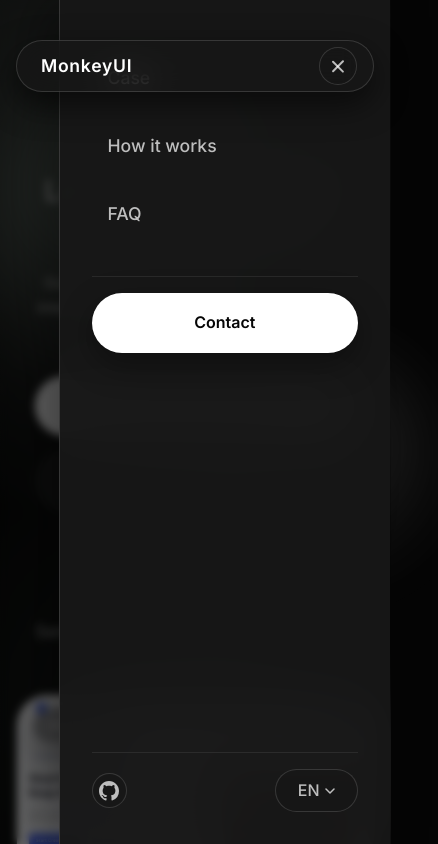
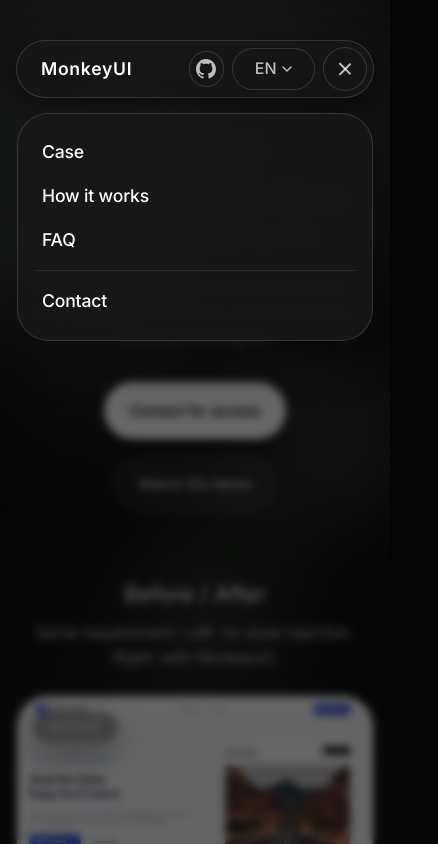
Before and after one commit to MonkeyUI-dev/MonkeyUI-www, a Next.js app: page /en in a window 390 px wide. Both pictures are taken after a click on the button "Open menu". Shown: the top 844 px of the page, 438 px wide, since content can reach past the window. Built offline with nearby package versions, Linux system fonts and the light colour scheme.

Commit message:
fix(globals.css): mobile layout fix

```diff
--- a/src/app/[locale]/components/MobileNav.js
+++ b/src/app/[locale]/components/MobileNav.js
@@ -24,77 +24,18 @@
     return () => document.removeEventListener("keydown", handleEscape);
   }, []);
 
-  // Prevent body scroll when menu is open
-  useEffect(() => {
-    if (isOpen) {
-      document.body.style.overflow = "hidden";
-    } else {
-      document.body.style.overflow = "";
-    }
-    return () => {
-      document.body.style.overflow = "";
-    };
-  }, [isOpen]);
-
   const handleLinkClick = () => {
     setIsOpen(false);
   };
 
-  // Portal content: backdrop + menu panel rendered to document.body
-  // to escape the nav-pill's backdrop-filter containing block
-  const overlay = mounted
+  // Only the backdrop is portaled to body (to escape nav-pill's backdrop-filter containing block)
+  const backdrop = mounted
     ? createPortal(
-        <>
-          {/* Backdrop */}
-          <div
-            className={`mobile-backdrop ${isOpen ? "is-visible" : ""}`}
-            onClick={() => setIsOpen(false)}
-            aria-hidden="true"
-          />
-
-          {/* Mobile menu panel */}
-          <div className={`mobile-menu ${isOpen ? "is-open" : ""}`}>
-            <nav className="mobile-menu-links" aria-label="Mobile navigation">
-              <a href="#evidence" onClick={handleLinkClick}>
-                {t("nav.evidence")}
-              </a>
-              <a href="#how" onClick={handleLinkClick}>
-                {t("nav.how")}
-              </a>
-              <a href="#faq" onClick={handleLinkClick}>
-                {t("nav.faq")}
-              </a>
-            </nav>
-            <div className="mobile-menu-actions">
-              <a
-                className="btn primary mobile-apply-btn"
-                href="#apply"
-                onClick={handleLinkClick}
-              >
-                {t("nav.apply")}
-              </a>
-            </div>
-            <div className="mobile-menu-footer">
-              <a
-                className="nav-github"
-                href="https://github.com/MonkeyUI-dev/MonkeyUI"
-                target="_blank"
-                rel="noreferrer"
-                aria-label="GitHub"
-              >
-                <svg
-                  height="20"
-                  width="20"
-                  viewBox="0 0 16 16"
-                  fill="currentColor"
-                >
-                  <path d="M8 0C3.58 0 0 3.58 0 8c0 3.54 2.29 6.53 5.47 7.59.4.07.55-.17.55-.38 0-.19-.01-.82-.01-1.49-2.01.37-2.53-.49-2.69-.94-.09-.23-.48-.94-.82-1.13-.28-.15-.68-.52-.01-.53.63-.01 1.08.58 1.23.82.72 1.21 1.87.87 2.33.66.07-.52.28-.87.51-1.07-1.78-.2-3.64-.89-3.64-3.95 0-.87.31-1.59.82-2.15-.08-.2-.36-1.02.08-2.12 0 0 .67-.21 2.2.82.64-.18 1.32-.27 2-.27.68 0 1.36.09 2 .27 1.53-1.04 2.2-.82 2.2-.82.44 1.1.16 1.92.08 2.12.51.56.82 1.27.82 2.15 0 3.07-1.87 3.75-3.65 3.95.29.25.54.73.54 1.48 0 1.07-.01 1.93-.01 2.2 0 .21.15.46.55.38A8.013 8.013 0 0016 8c0-4.42-3.58-8-8-8z" />
-                </svg>
-              </a>
-              <LanguageSwitcher />
-            </div>
-          </div>
-        </>,
+        <div
+          className={`mobile-backdrop ${isOpen ? "is-visible" : ""}`}
+          onClick={() => setIsOpen(false)}
+          aria-hidden="true"
+        />,
         document.body
       )
     : null;
@@ -112,7 +53,30 @@
         <span className="hamburger-line" />
       </button>
 
-      {overlay}
+      {backdrop}
+
+      {/* Dropdown panel – rendered inline, positioned relative to nav-pill */}
+      <div className={`mobile-menu ${isOpen ? "is-open" : ""}`}>
+        <nav className="mobile-menu-links" aria-label="Mobile navigation">
+          <a href="#evidence" onClick={handleLinkClick}>
+            {t("nav.evidence")}
+          </a>
+          <a href="#how" onClick={handleLinkClick}>
+            {t("nav.how")}
+          </a>
+          <a href="#faq" onClick={handleLinkClick}>
+            {t("nav.faq")}
+          </a>
+        </nav>
+        <hr className="mobile-menu-divider" />
+        <a
+          className="mobile-menu-signin"
+          href="#apply"
+          onClick={handleLinkClick}
+        >
+          {t("nav.apply")}
+        </a>
+      </div>
     </>
   );
 }
--- a/src/app/[locale]/globals.css
+++ b/src/app/[locale]/globals.css
@@ -167,7 +167,8 @@
 */
 
 .nav-pill {
-  display: flex; /* Changed from grid to flex for better control */
+  position: relative;
+  display: flex;
   align-items: center;
   justify-content: space-between;
   gap: var(--space-2);
@@ -270,11 +271,7 @@
   z-index: 20;
 }
 
-/* In mobile menu footer, open dropdown upward so it doesn't clip below the viewport */
-.mobile-menu-footer .lang-dropdown {
-  top: auto;
-  bottom: calc(100% + 0.35rem);
-}
+
 
 .lang-option {
   width: 100%;
@@ -386,6 +383,9 @@
   --btn-bg: var(--color-surface-glass);
   --btn-text: var(--color-primary);
   --btn-hover: color-mix(in srgb, var(--color-primary) 8%, var(--color-surface-glass));
+  display: inline-flex;
+  align-items: center;
+  justify-content: center;
   border: 0.06rem solid var(--color-border);
   background: var(--btn-bg);
   color: var(--btn-text);
@@ -394,6 +394,7 @@
   cursor: pointer;
   font-weight: 600;
   text-decoration: none;
+  white-space: nowrap;
   font-family: var(--font-family-display);
   transition: transform 0.25s ease, box-shadow 0.25s ease, background 0.25s ease, border 0.25s ease;
   box-shadow: 0 0.75rem 2rem color-mix(in srgb, var(--color-shadow) 55%, transparent);
@@ -954,43 +955,26 @@
   pointer-events: auto;
 }
 
-/* ── Mobile menu panel ── */
+/* ── Mobile menu panel (dropdown, salient-js style) ── */
 .mobile-menu {
-  display: none;
-  position: fixed;
-  top: 0;
-  right: 0;
-  width: min(22rem, 85vw);
-  height: 100dvh;
-  z-index: 100;
-  background: color-mix(in srgb, var(--color-surface) 96%, transparent);
-  border-left: 0.06rem solid var(--color-border);
-  backdrop-filter: blur(1.5rem);
-  box-shadow: -1rem 0 3rem rgba(0, 0, 0, 0.4);
-  padding: var(--space-6) var(--space-4) var(--space-4);
-  flex-direction: column;
-  gap: var(--space-4);
-  transform: translateX(100%);
-  transition: transform 0.35s cubic-bezier(0.4, 0, 0.2, 1);
-}
-
-.mobile-menu.is-open {
-  transform: translateX(0);
+  display: none; /* shown via media query on mobile */
 }
 
 .mobile-menu-links {
   display: flex;
   flex-direction: column;
-  gap: var(--space-1);
 }
 
 .mobile-menu-links a {
-  color: var(--color-ink-muted);
+  display: block;
+  width: 100%;
+  color: var(--color-ink);
   text-decoration: none;
   font-size: 1.1rem;
   font-family: var(--font-family-display);
   font-weight: 500;
-  padding: var(--space-2) var(--space-2);
+  letter-spacing: -0.01em;
+  padding: 0.5rem;
   border-radius: var(--radius-sm);
   transition: background 0.2s ease, color 0.2s ease;
 }
@@ -1000,24 +984,29 @@
   color: var(--color-primary);
 }
 
-.mobile-menu-actions {
-  padding-top: var(--space-2);
+.mobile-menu-divider {
+  border: none;
   border-top: 0.06rem solid var(--color-border-soft);
+  margin: 0.5rem 0;
 }
 
-.mobile-apply-btn {
+.mobile-menu-signin {
   display: block;
-  text-align: center;
   width: 100%;
+  color: var(--color-ink);
+  text-decoration: none;
+  font-size: 1.1rem;
+  font-family: var(--font-family-display);
+  font-weight: 500;
+  letter-spacing: -0.01em;
+  padding: 0.5rem;
+  border-radius: var(--radius-sm);
+  transition: background 0.2s ease, color 0.2s ease;
 }
 
-.mobile-menu-footer {
-  margin-top: auto;
-  display: flex;
-  align-items: center;
-  justify-content: space-between;
-  padding-top: var(--space-2);
-  border-top: 0.06rem solid var(--color-border-soft);
+.mobile-menu-signin:hover {
+  background: color-mix(in srgb, var(--color-primary) 6%, transparent);
+  color: var(--color-primary);
 }
 
 /* ── Responsive ── */
@@ -1035,9 +1024,16 @@
 
 /* Mobile: ≤ 48rem (768px) */
 @media (max-width: 48rem) {
+  /* Prevent doodle / blob overflow from causing horizontal scroll */
+  .page {
+    overflow-x: clip;
+  }
+
   /* Show hamburger, hide desktop nav items */
   .mobile-hamburger {
     display: flex;
+    width: 2.75rem;
+    height: 2.75rem;
   }
 
   .mobile-backdrop {
@@ -1046,27 +1042,47 @@
 
   .mobile-menu {
     display: flex;
+    flex-direction: column;
+    position: absolute;
+    top: calc(100% + 1rem);
+    inset-inline: 0;
+    z-index: 10;
+    background: color-mix(in srgb, var(--color-surface) 96%, transparent);
+    border: 0.06rem solid var(--color-border);
+    border-radius: var(--radius-xl);
+    backdrop-filter: blur(1.5rem);
+    box-shadow: 0 1rem 3rem rgba(0, 0, 0, 0.4);
+    padding: 1rem;
+    transform-origin: top;
+    transform: scale(0.95);
+    opacity: 0;
+    pointer-events: none;
+    transition: transform 0.15s ease-out, opacity 0.15s ease-out;
+  }
+
+  .mobile-menu.is-open {
+    transform: scale(1);
+    opacity: 1;
+    pointer-events: auto;
   }
 
   .nav-links {
     display: none;
   }
 
+  /* Only hide the apply button; keep GitHub + language switcher visible */
   .nav-apply {
     display: none;
   }
 
-  .nav-actions .nav-github {
-    display: none;
+  /* Push actions right to cluster next to hamburger */
+  .nav-actions {
+    margin-left: auto;
   }
 
-  .nav-actions .lang-switcher {
-    display: none;
-  }
-
-  /* Simplify nav-pill for mobile */
+  /* Simplify nav-pill for mobile: logo ← → hamburger */
   .nav-pill {
-    padding: calc(var(--space-1) * 0.75) var(--space-2);
+    padding: calc(var(--space-1) * 0.75) calc(var(--space-1) * 0.75) calc(var(--space-1) * 0.75) var(--space-2);
     gap: var(--space-1);
   }
 
@@ -1085,14 +1101,15 @@
   }
 
   .cta-row {
-    flex-direction: column;
-    align-items: center;
+    flex-direction: row;
+    justify-content: center;
+    gap: var(--space-2);
   }
 
   .cta-row .btn {
-    width: 100%;
-    text-align: center;
-    max-width: 20rem;
+    width: auto;
+    padding: var(--space-2) var(--space-3);
+    font-size: 0.9rem;
   }
 
   /* Evidence / Compare */
@@ -1142,15 +1159,19 @@
 
   .cta-form {
     flex-direction: column;
+    align-items: stretch;
   }
 
   .cta-form input {
+    flex: 0 0 auto;
     min-width: 0;
     width: 100%;
   }
 
   .cta-form .btn {
     width: 100%;
+    display: flex;
+    padding: var(--space-2) var(--space-3);
   }
 
   /* Video */
@@ -1193,6 +1214,23 @@
   .section-head h2 {
     font-size: 1.3rem;
   }
+
+  .cta-form input {
+    padding: var(--space-2);
+    font-size: 0.9rem;
+  }
+
+  .cta-form .btn {
+    font-size: 0.9rem;
+  }
+
+  .faq-grid details {
+    padding: var(--space-2);
+  }
+
+  .step-grid article {
+    padding: var(--space-2);
+  }
 }
 
 @media (prefers-reduced-motion: reduce) {
```
